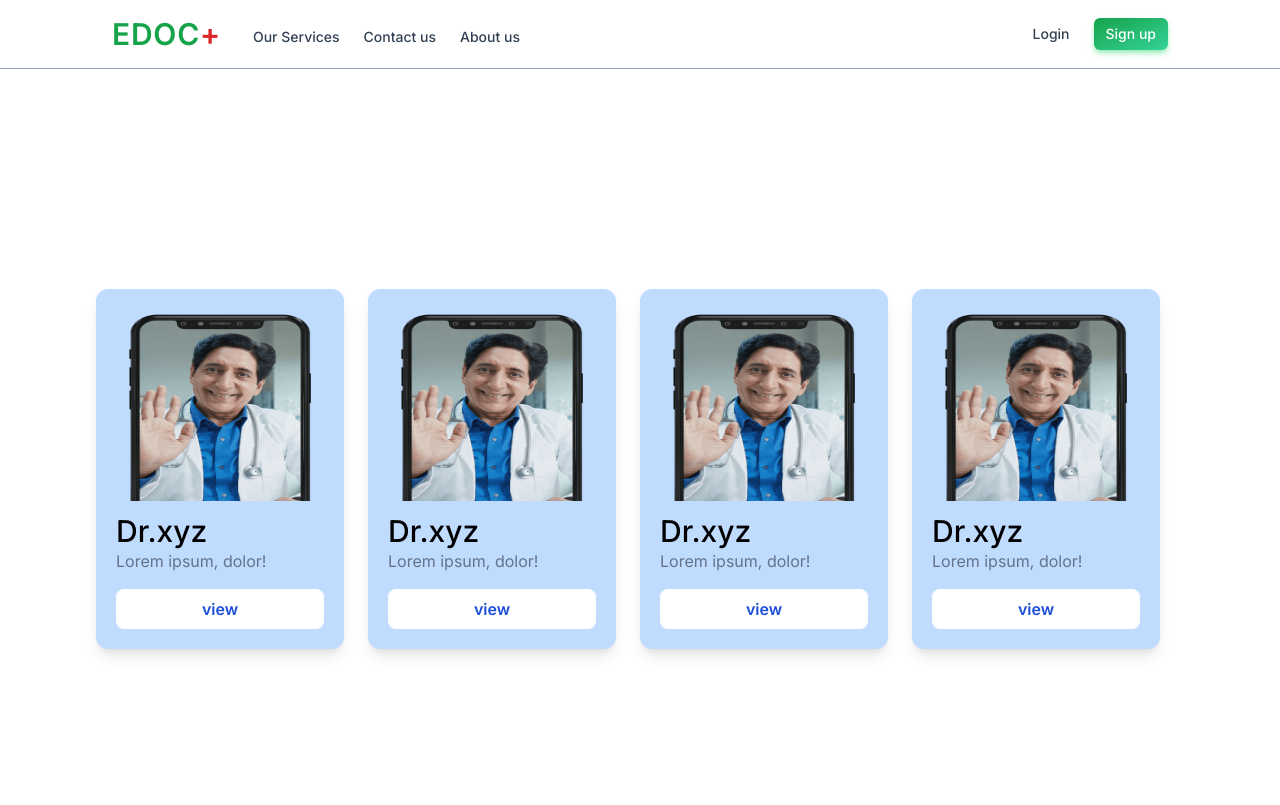
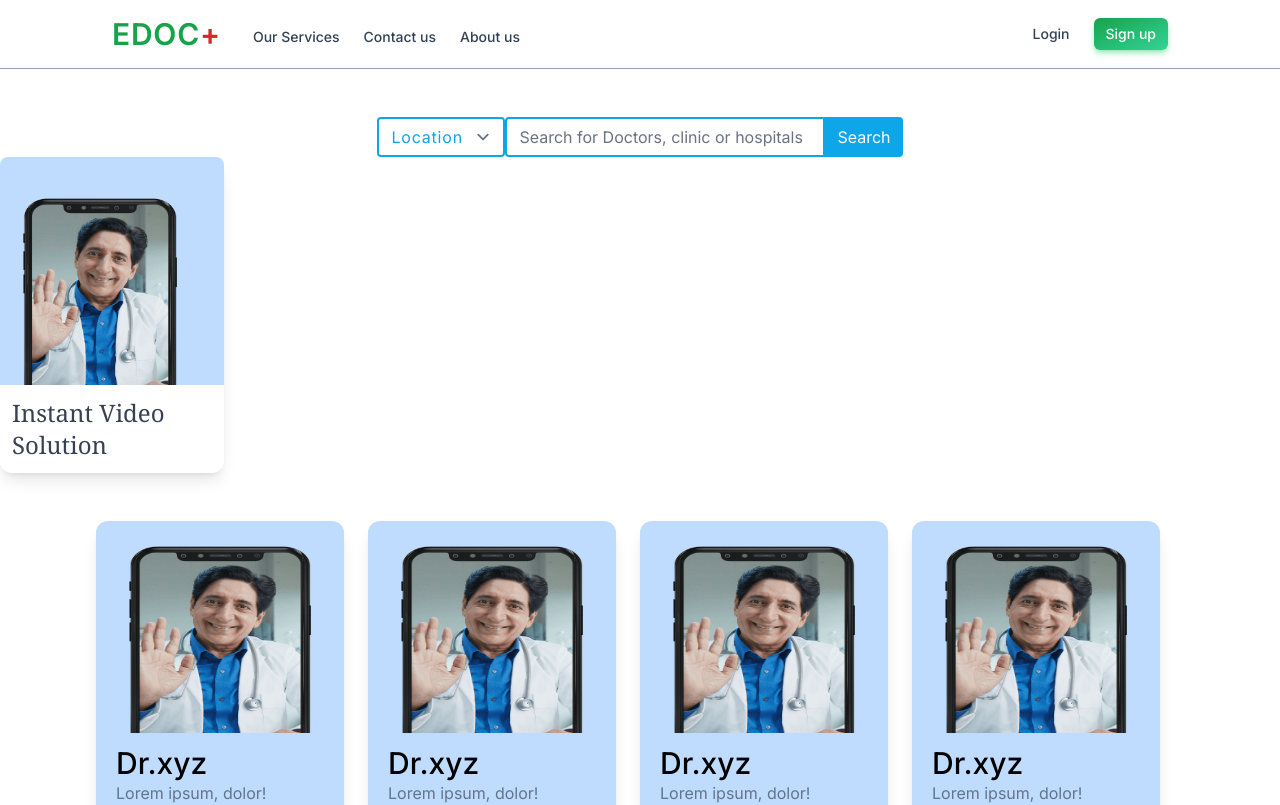
Before and after one commit to Eng99Arjun/EdocPlus, a Next.js app in the folder frontend/: page /consultDoctor in a window 1280 px wide. Shown: the top 805 px of the page. Built offline with nearby package versions, Linux system fonts and the light colour scheme.

Commit message:
updated landing page

```diff
--- a/frontend/src/app/(main)/consultDoctor/page.jsx
+++ b/frontend/src/app/(main)/consultDoctor/page.jsx
@@ -2,8 +2,63 @@ import React from 'react'
 
 const consultDoctor = () => {
   return (
-    <div className='flex items-center justify-center min-h-screen container mx-auto '>
-        <div className='grid grid-cols-2 md:grid-cols-3 lg:grid-cols-4 p-3'>
+
+    <div>
+        <section className='pt-12 '>
+        <form className="flex flex-col md:flex-row justify-center gap-1">
+         <div className="flex">
+        <select
+            id="pricingType"
+            name="pricingType"
+            className="w-32 h-10 border-2 border-sky-500 focus:outline-none focus:border-sky-500 text-sky-500 rounded px-2 md:px-3 py-0 md:py-1 tracking-wider"
+        >
+            <option value="All" selected=" ">
+            Location
+            </option>
+            <option value="Freemium">Lucknow</option>
+            <option value="Free">Delhi</option>
+            <option value="Paid">Prayagraj</option>
+        </select>
+         <input
+            type="text"
+            placeholder="Search for Doctors, clinic or hospitals"
+            className="w-full md:w-80 px-3 h-10 rounded-l border-2 border-sky-500 focus:outline-none focus:border-sky-500"
+            />
+            <button
+            type="submit"
+            className="bg-sky-500 text-white rounded-r px-2 md:px-3 py-0 md:py-1"
+            >
+            Search
+            </button>
+        </div>
+        </form>
+    </section>
+
+    {/* search bar ends */}
+
+    {/* card */}
+
+        <div className='rounded-xl shadow-lg w-56'>
+            <a href=""></a>
+                <div className='bg-blue-200 pl-3 pt-9 pr-9 pb-0 rounded-t-lg'>
+                <a href="">
+                    <span className=''>
+                        <img
+                        src="video_consulation.webp"
+                        className='h-48 w-52'
+                        alt="" />
+                    </span>
+                 </a>
+            </div>
+                <div className='p-3 row-span-1 text-2xl font-medium text-gray-700 font-serif'>
+                Instant Video
+                <br />Solution
+            </div>
+        </div>
+
+        <div className='flex items-center justify-center pt-12 pb-12 container mx-auto'>
+
+        <div className='grid grid-cols-2 md:grid-cols-3 lg:grid-cols-4'>
             <div className="rounded-xl shadow-lg bg-blue-200 mr-6">
                 <div className="p-5 flex flex-col ">
                     <div className='rounded-xl overflow-hidden '>
@@ -47,7 +102,7 @@ const consultDoctor = () => {
 
             </div>
         </div>
-
+        </div>
 
   )
 }
--- a/frontend/src/app/page.jsx
+++ b/frontend/src/app/page.jsx
@@ -3,26 +3,7 @@ import React from 'react'
 const Home = () => {
   return (
     <>
-    <section className='my-60'>
-      <div className=''>
-        <div className="m-auto overflow-hidden rounded-lg shadow-lg cursor-pointer md:w-72 pl-8 p-5 bg-indigo-200">
-          <a href="#" className="block w-full h-full">
-            <img
-              alt="blog photo"
-              src="/video_consulation.webp"
-              className=" h-56 w-52"
-            />
-            <div className=" bg-white dark:bg-gray-800 h-32 w-">
-              <p className="font-medium text-indigo-500 text-md">Article</p>
-              <p className="mb-2 text-xl font-medium text-gray-800 dark:text-white">
-                Supercharged
-              </p>
 
-            </div>
-          </a>
-        </div>
-      </div>
-    </section>
 
 
   {/* Start block */}
```
Also changed, not shown: frontend/public/card code.png (added), frontend/public/doctor login.png (added).
